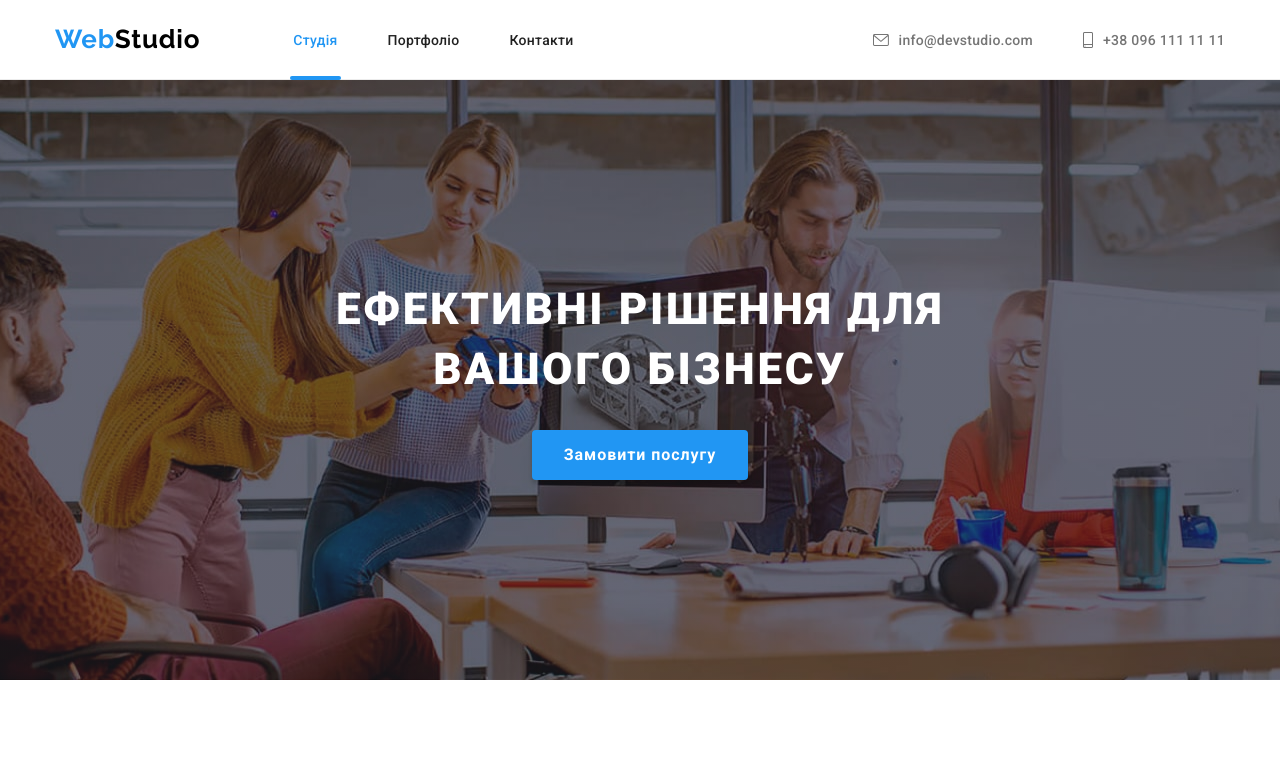
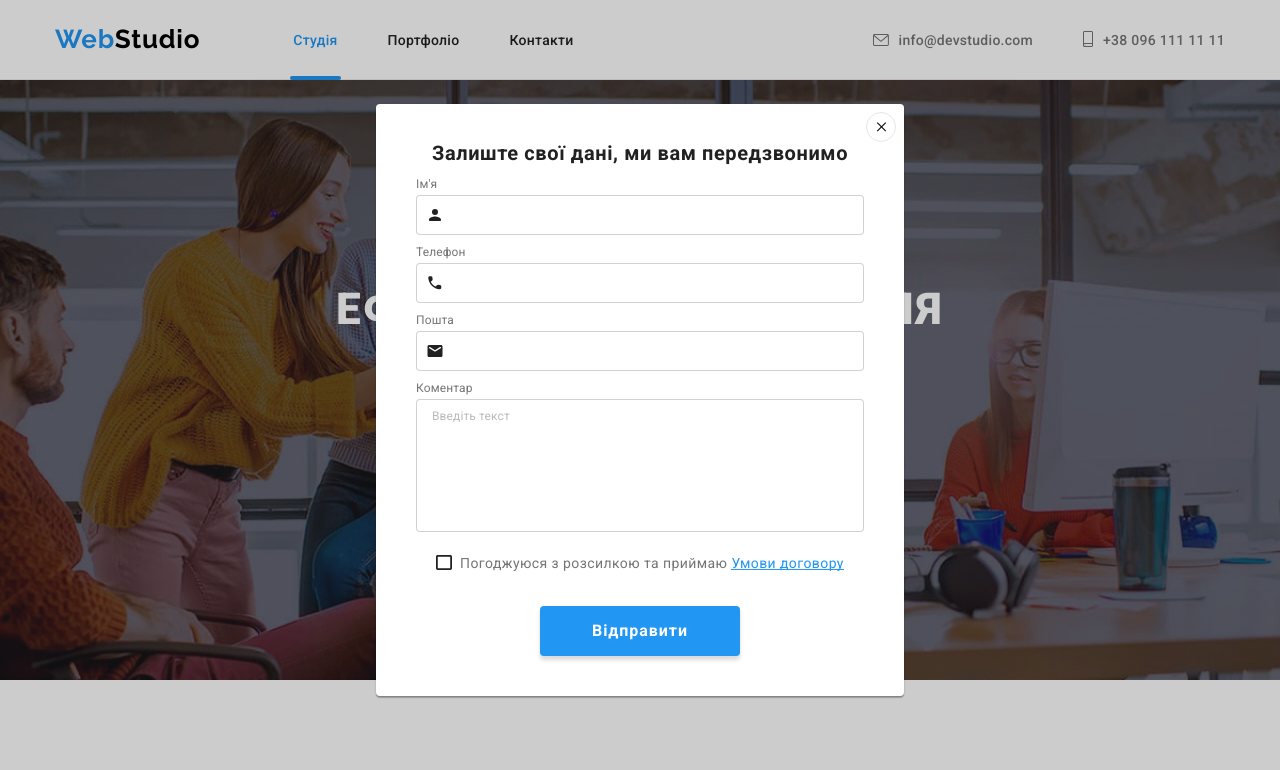
Before and after one commit to MaxF1996/goit-markup-hw-06, a plain HTML site: page index.html in a window 1280 px wide. Shown: the top 770 px of the page. Drawn offline with nearby package versions, Linux system fonts and the light colour scheme.

Commit message:
final corrections

```diff
--- a/css/styles.css
+++ b/css/styles.css
@@ -86,7 +86,8 @@ main img {
 .header .nav-link,
 .header .nav-contact,
 .footer .address-geo,
-.footer .address-contact {
+.footer .address-contact,
+.acception-link {
   text-decoration: none;
 }
 
@@ -221,6 +222,8 @@ nav.flex-container {
 .icon-smartphone {
   width: 10px;
   height: 16px;
+
+  margin-bottom: 1px;
 }
 
 .header .nav-link:hover,
@@ -994,6 +997,12 @@ nav.flex-container {
   text-align: center;
 }
 
+.callback-agreement label {
+  display: flex;
+  align-items: center;
+  justify-content: center;
+}
+
 .callback-agreement input {
   position: absolute;
   -webkit-appearance: none;
@@ -1004,13 +1013,13 @@ nav.flex-container {
 .checkbox {
   position: relative;
 
+  margin-bottom: 3px;
+
   display: inline-block;
   width: 16px;
   height: 15px;
 
   margin-right: 8px;
-  vertical-align: middle;
-  font-size: 0;
 
   cursor: pointer;
 }
@@ -1052,7 +1061,26 @@ nav.flex-container {
 
 .acception-link,
 .acception-link:visited {
+  margin-left: 4px;
   color: var(--accent-color);
+  position: relative;
+}
+
+.acception-link::after {
+  content: '';
+  position: absolute;
+  left: 0;
+  bottom: 6px;
+
+  width: 100%;
+  height: 1px;
+
+  background-color: var(--accent-color);
+}
+
+.acception-link:hover::after,
+.acception-link:focus::after {
+  display: none;
 }
 
 .callback-submit {
--- a/index.html
+++ b/index.html
@@ -535,7 +535,7 @@
         </form>
       </div>
     </footer>
-    <div class="backdrop is-hidden" data-modal>
+    <div class="backdrop" data-modal>
       <div class="modal">
         <button data-modal-close></button>
         <form class="form-callback js-speaker-form">
@@ -543,21 +543,27 @@
             <legend>Залиште свої дані, ми вам передзвонимо</legend>
             <div class="callback-inputing">
               <label for="callback-name">Ім'я</label>
-              <input type="text" id="callback-name" name="client-name" required />
+              <input type="text" id="callback-name" name="client-name" placeholder=" " required />
               <svg class="icon-client-name" width="18" height="18">
                 <use href="./images/icons.svg#client-name"></use>
               </svg>
             </div>
             <div class="callback-inputing">
               <label for="callback-tel">Телефон</label>
-              <input type="tel" id="callback-tel" name="client-number" required />
+              <input type="tel" id="callback-tel" name="client-number" placeholder=" " required />
               <svg class="icon-client-call" width="18" height="18">
                 <use href="./images/icons.svg#client-call"></use>
               </svg>
             </div>
             <div class="callback-inputing">
               <label for="callback-email">Пошта</label>
-              <input type="email" id="callback-email" name="client-email" required />
+              <input
+                type="email"
+                id="callback-email"
+                name="client-email"
+                placeholder=" "
+                required
+              />
               <svg class="icon-client-mail" width="18" height="18">
                 <use href="./images/icons.svg#client-mail"></use>
               </svg>
@@ -580,16 +586,17 @@
                   </svg>
                   <svg class="icon-non-check">
                     <use href="./images/icons.svg#non-check"></use>
-                  </svg> </span
-                >Погоджуюся з розсилкою та приймаю
+                  </svg>
+                </span>
+                <span class="agreement-description">Погоджуюся з розсилкою та приймаю </span>
                 <a
                   class="acception-link"
                   href="/index.html"
                   target="_blank"
                   rel="noopener noreferrer"
-                  >Умови договору</a
-                ></label
-              >
+                  >Умови договору
+                </a>
+              </label>
             </div>
             <button class="callback-submit" type="submit">Відправити</button>
           </fieldset>
```
